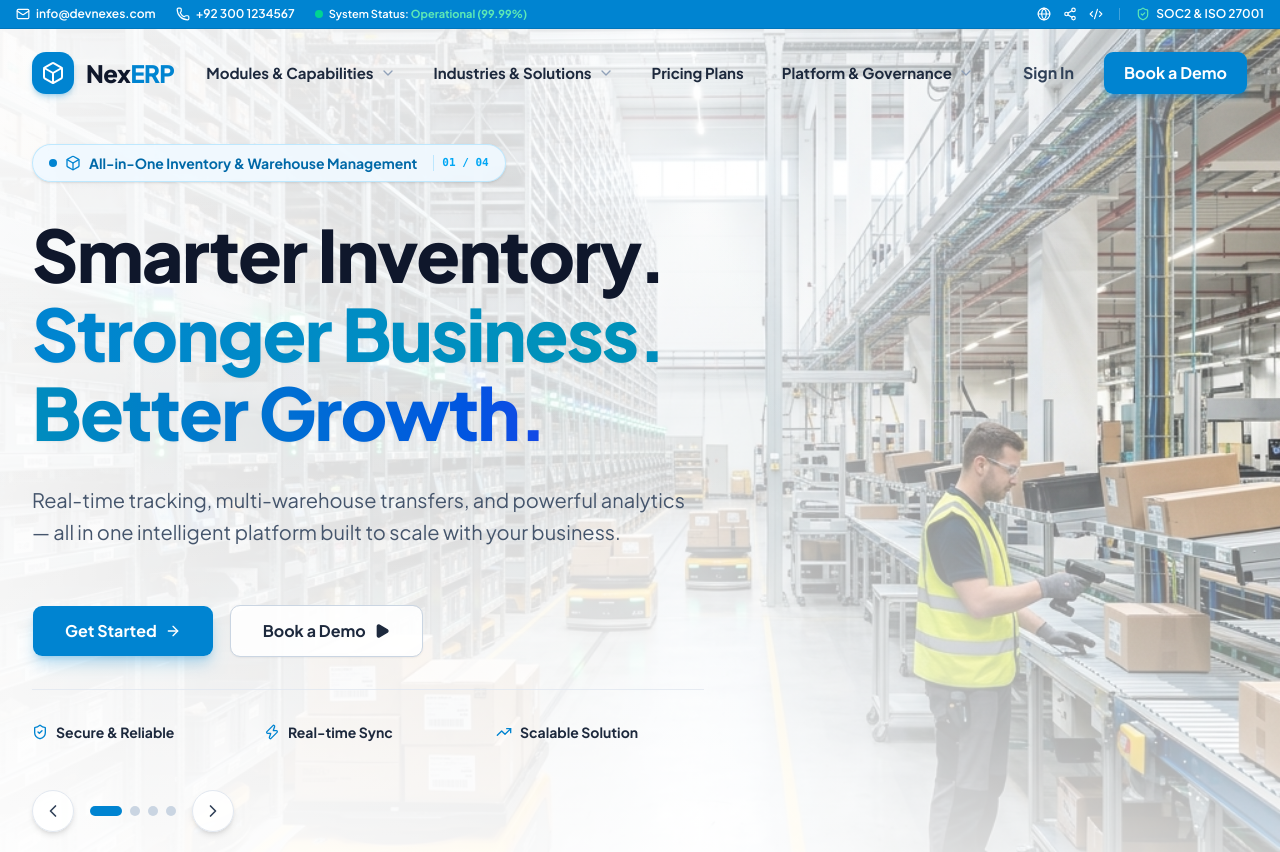
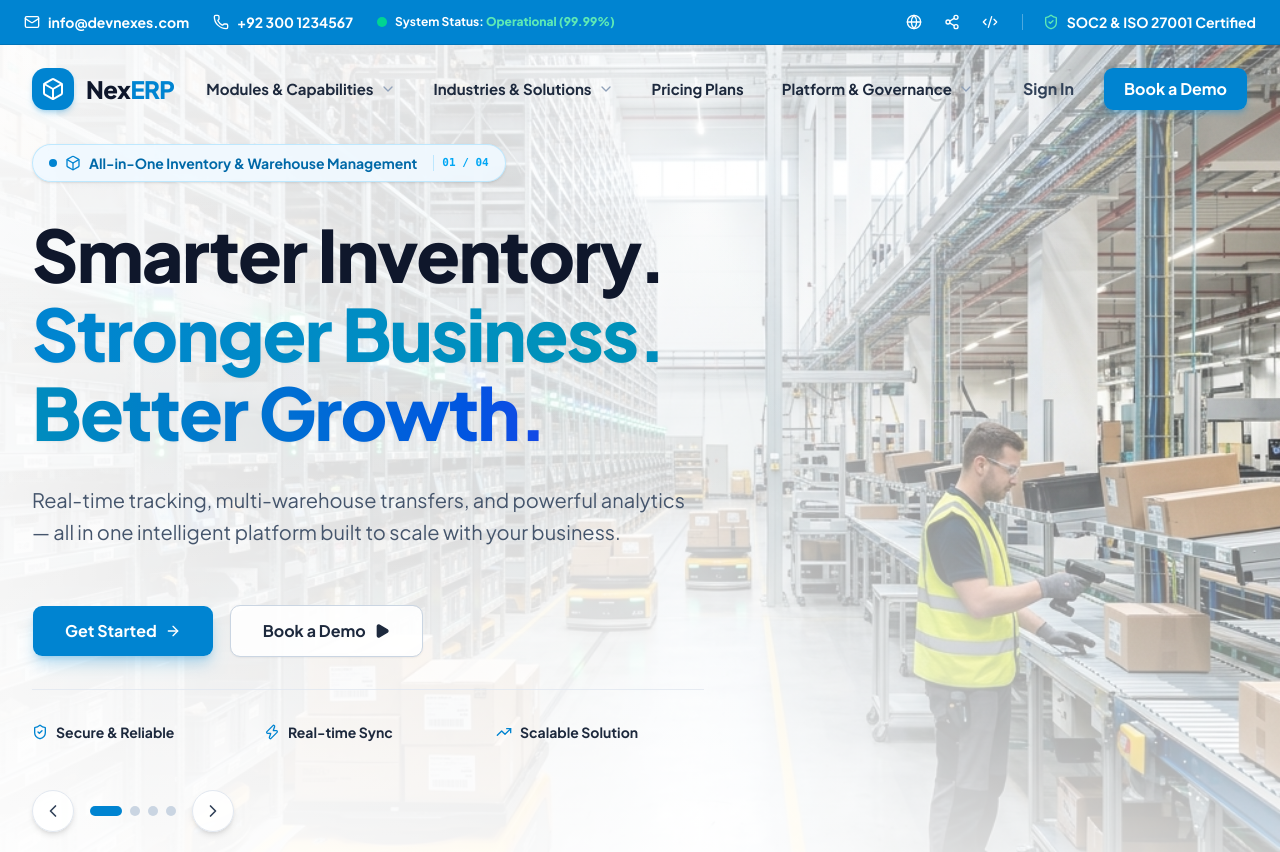
Before and after one commit to arhamsolution-me/ERP, a Next.js app in the folder apps/web/: page / in a window 1280 px wide. Shown: the top 852 px of the page. Built offline with nearby package versions, Linux system fonts and the light colour scheme.

Commit message:
style: enlarge top mini header bar height, padding, icons and font size

```diff
--- a/apps/web/components/marketing-header.tsx
+++ b/apps/web/components/marketing-header.tsx
@@ -185,47 +185,47 @@ export function MarketingHeader() {
       }`}
       onMouseLeave={() => setActiveMenu(null)}
     >
-      {/* TOP MINI HEADER BAR */}
-      <div className={`w-full py-1.5 px-4 text-xs font-semibold border-b transition-colors ${
+      {/* TOP MINI HEADER BAR (ENLARGED & BOLDER) */}
+      <div className={`w-full py-2.5 px-4 sm:px-6 text-xs sm:text-sm font-bold border-b transition-colors ${
         isScrolled
-          ? "bg-sky-800/80 text-white/95 border-sky-600/40"
-          : "bg-sky-600 text-white border-sky-700/50"
+          ? "bg-sky-800/90 text-white border-sky-600/50"
+          : "bg-sky-600 text-white border-sky-700/60"
       }`}>
         <div className="container mx-auto flex items-center justify-between">
 
           {/* Left: Contact Info & System Status */}
-          <div className="flex items-center gap-5">
-            <a href="mailto:info@devnexes.com" className="flex items-center gap-1.5 hover:text-sky-200 transition-colors">
-              <Mail className="w-3.5 h-3.5" />
+          <div className="flex items-center gap-6">
+            <a href="mailto:info@devnexes.com" className="flex items-center gap-2 hover:text-sky-200 transition-colors">
+              <Mail className="w-4 h-4" />
               <span>info@devnexes.com</span>
             </a>
-            <a href="tel:+923001234567" className="hidden sm:flex items-center gap-1.5 hover:text-sky-200 transition-colors">
-              <Phone className="w-3.5 h-3.5" />
+            <a href="tel:+923001234567" className="hidden sm:flex items-center gap-2 hover:text-sky-200 transition-colors">
+              <Phone className="w-4 h-4" />
               <span>+92 300 1234567</span>
             </a>
-            <div className="hidden md:flex items-center gap-1.5">
-              <span className="w-2 h-2 rounded-full bg-emerald-400 animate-pulse" />
-              <span className="text-[11px]">System Status: <strong className="text-emerald-300 font-bold">Operational (99.99%)</strong></span>
+            <div className="hidden md:flex items-center gap-2">
+              <span className="w-2.5 h-2.5 rounded-full bg-emerald-400 animate-pulse" />
+              <span className="text-xs">System Status: <strong className="text-emerald-300 font-extrabold">Operational (99.99%)</strong></span>
             </div>
           </div>
 
           {/* Right: Social & Compliance Badge */}
-          <div className="flex items-center gap-4">
-            <div className="flex items-center gap-3">
-              <a href="#" className="hover:text-sky-200 transition-colors" title="Global Portal">
-                <Globe className="w-3.5 h-3.5" />
+          <div className="flex items-center gap-5">
+            <div className="flex items-center gap-3.5">
+              <a href="#" className="hover:text-sky-200 transition-colors p-1" title="Global Portal">
+                <Globe className="w-4 h-4" />
               </a>
-              <a href="#" className="hover:text-sky-200 transition-colors" title="Social Share">
-                <Share2 className="w-3.5 h-3.5" />
+              <a href="#" className="hover:text-sky-200 transition-colors p-1" title="Social Share">
+                <Share2 className="w-4 h-4" />
               </a>
-              <a href="#" className="hover:text-sky-200 transition-colors" title="Developer Code">
-                <Code2 className="w-3.5 h-3.5" />
+              <a href="#" className="hover:text-sky-200 transition-colors p-1" title="Developer Code">
+                <Code2 className="w-4 h-4" />
               </a>
             </div>
-            <span className="hidden sm:inline border-r border-white/25 h-3" />
-            <Link href="/features#security" className="hidden sm:flex items-center gap-1.5 hover:text-sky-200 transition-colors">
-              <ShieldCheck className="w-3.5 h-3.5 text-emerald-300" />
-              <span>SOC2 &amp; ISO 27001</span>
+            <span className="hidden sm:inline border-r border-white/30 h-4" />
+            <Link href="/features#security" className="hidden sm:flex items-center gap-2 hover:text-sky-200 transition-colors">
+              <ShieldCheck className="w-4 h-4 text-emerald-300" />
+              <span>SOC2 &amp; ISO 27001 Certified</span>
             </Link>
           </div>
 
```
